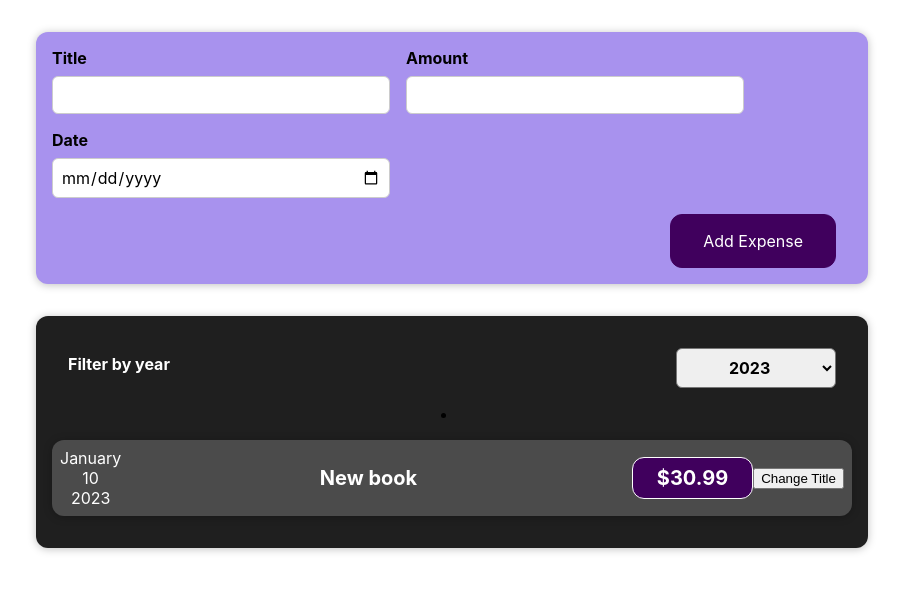
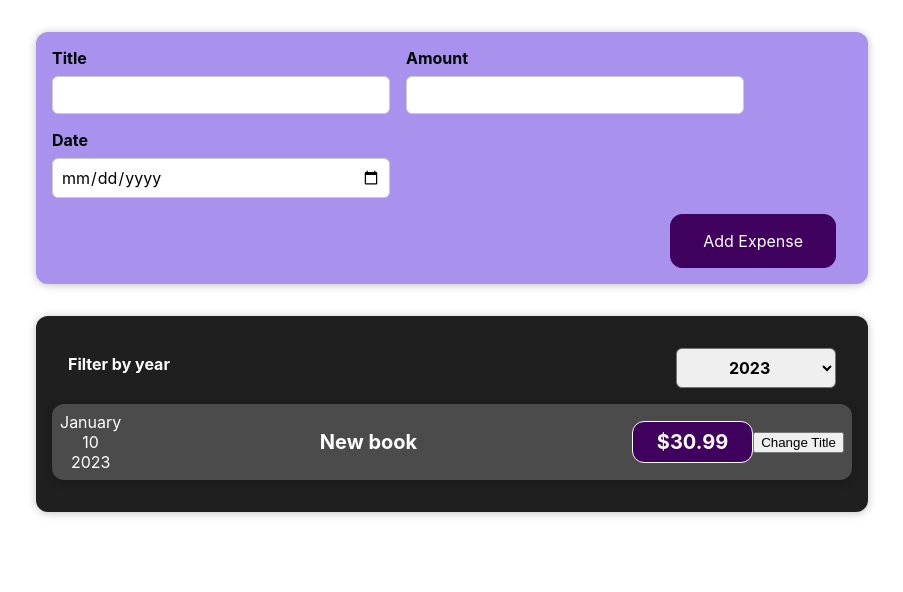
Before and after one commit to hannamagi/expenses, a React (Create React App) app: page / in a window 1280 px wide. Shown: the top 592 px of the page, without its empty margins (188-1091 px from the left). Built offline with nearby package versions, Linux system fonts and the light colour scheme.

Commit message:
Eraldi komponendi abil

```diff
--- a/src/components/Expenses/Expenses.js
+++ b/src/components/Expenses/Expenses.js
@@ -1,5 +1,5 @@
 import React, { useState } from 'react';
-import ExpenseItem from "./ExpenseItem";
+import ExpensesList from "./ExpensesList";
 import "./Expenses.css"
 import Card from "../UI/Card";
 import ExpensesFilter from './ExpensesFilter';
@@ -13,21 +13,10 @@
         return expense.date.getFullYear().toString() === filteredYear;
     })
 
-    let expensesContent = <p>No expenses found.</p>
-    if(filterChangeHandler.length > 0) {
-        expensesContent = filterChangeHandler.map((expense) => {
-            return <ExpenseItem
-                key={expense.id}
-                title={expense.title}
-                date={expense.date}
-                amount={expense.price}
-            ></ExpenseItem>
-        })
-    }
     return (
         <Card className="expenses">
             <ExpensesFilter selected={filteredYear} onChangeFilter={setFilteredYear}></ExpensesFilter>
-            {expensesContent}
+            <ExpensesList filterChangeHandler={filterChangeHandler}></ExpensesList>
         </Card>
     )
 }
--- /dev/null
+++ b/src/components/Expenses/ExpensesList.css
@@ -0,0 +1,9 @@
+.expenses-list {
+    list-style: none;
+    padding: 0;
+}
+
+.expenses-list__fallback {
+    color: white;
+    text-align: center;
+}
--- /dev/null
+++ b/src/components/Expenses/ExpensesList.js
@@ -0,0 +1,26 @@
+import React from 'react';
+import ExpenseItem from "./ExpenseItem";
+import "./ExpensesList.css";
+
+const ExpensesList = (props) => {
+    if (props.filterChangeHandler.length === 0) {
+        return <h2 className="expenses-list__fallback">Found no expenses.</h2>
+    }
+
+    return (
+        <ul className="expenses-list">
+            {
+                props.filterChangeHandler.map((expense) => {
+                    return <ExpenseItem
+                        key={expense.id}
+                        title={expense.title}
+                        date={expense.date}
+                        amount={expense.price}
+                    ></ExpenseItem>
+                })
+            }
+        </ul>
+    )
+}
+
+export default ExpensesList;
```
